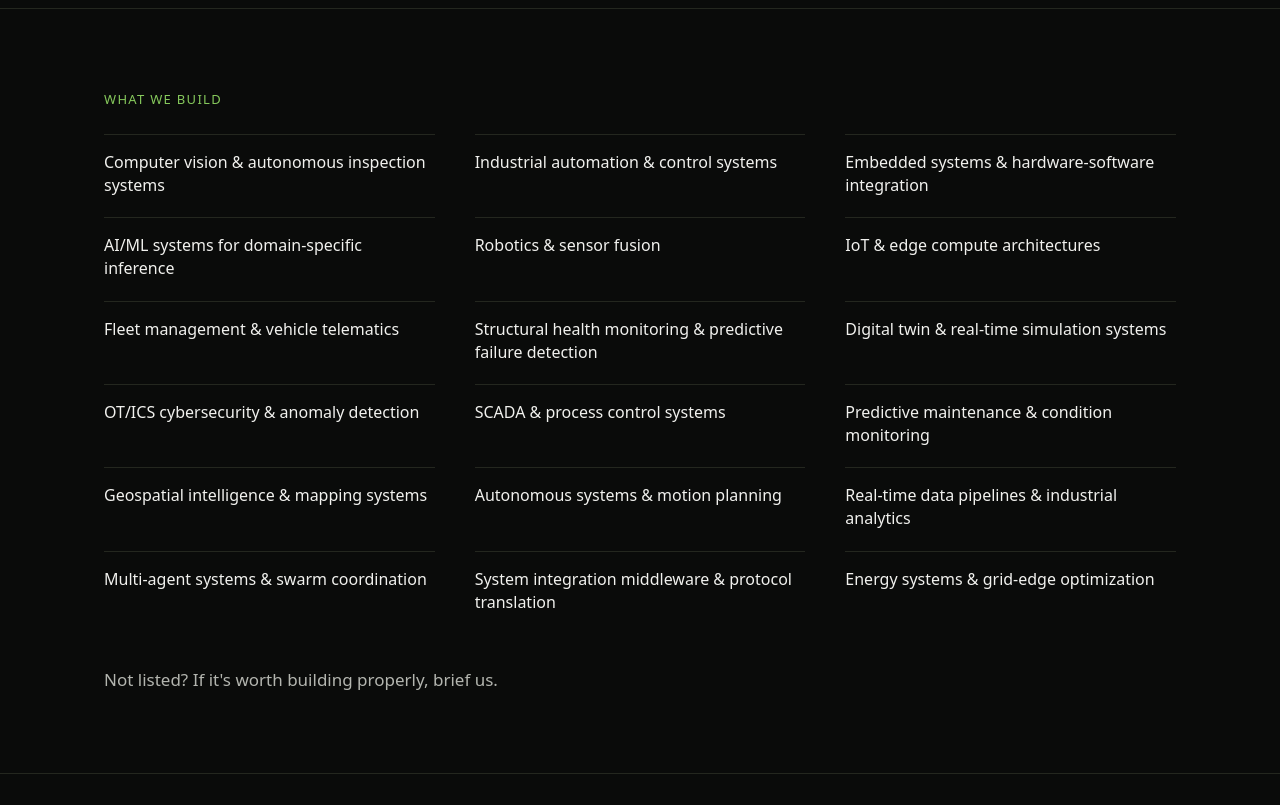
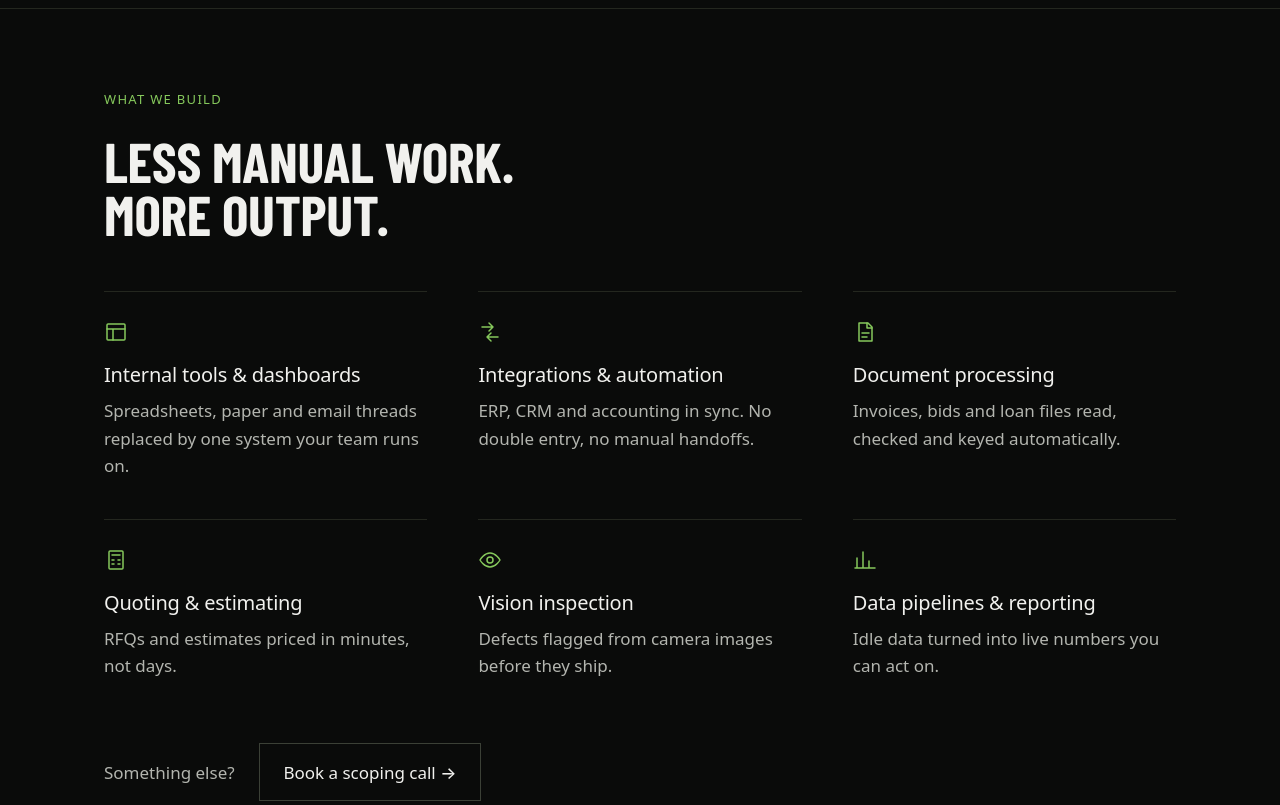
Before and after one commit to ahmadhassan44/deltav, a website: page src/index.html in a window 1280 px wide. Shown: the part 2060-2865 px from the top of the page. Drawn offline with Linux system fonts and the light colour scheme.

Commit message:
feat/homepage: rewrite "What we build" around what we deliver
Replace the 18 industrial/hardware domains with six items taken from
the services, demos and insights, each with a line icon and one-line
outcome. Add a section headline and a scoping-call button.

Co-Authored-By: Claude Opus 5.5 <noreply@anthropic.com>

```diff
--- a/src/index.html
+++ b/src/index.html
@@ -486,8 +486,46 @@
         font-size: 1rem;
         line-height: 1.45;
       }
+      .domains-head {
+        max-width: 18ch;
+        margin: 1rem 0 clamp(2rem, 4vw, 3.5rem);
+        font-size: clamp(2rem, 4.4vw, 3.5rem);
+      }
+      #domains .domain-grid {
+        grid-template-columns: repeat(auto-fill, minmax(min(100%, 19rem), 1fr));
+        column-gap: clamp(2rem, 4vw, 4rem);
+      }
+      #domains .domain-cell {
+        padding: 1.75rem 0 2.5rem;
+      }
+      #domains .domain-cell-name {
+        margin-bottom: 0.5rem;
+        font-size: 1.25rem;
+        font-weight: 500;
+        letter-spacing: -0.01em;
+      }
+      .domain-icon {
+        display: block;
+        width: 1.5rem;
+        height: 1.5rem;
+        margin-bottom: 1rem;
+        fill: none;
+        stroke: var(--accent-bright);
+        stroke-width: 1.5;
+        stroke-linecap: round;
+        stroke-linejoin: round;
+      }
+      .domain-cell-text {
+        max-width: 34ch;
+        color: var(--text-dim);
+        line-height: 1.6;
+      }
       .domain-cut {
-        margin-top: 2rem;
+        display: flex;
+        flex-wrap: wrap;
+        align-items: center;
+        gap: 1rem 1.5rem;
+        margin-top: 1.5rem;
         color: var(--text-dim);
       }
 
@@ -781,29 +819,43 @@
     <!-- ══ DOMAINS ═══════════════════════════════════════ -->
     <section id="domains">
       <div class="domains-inner">
-        <h2 class="section-label">What we build</h2>
+        <p class="section-label">What we build</p>
+        <h2 class="model-framing domains-head">Less manual work. More output.</h2>
         <ul class="domain-grid" role="list">
-          <li class="domain-cell domain-cell-name">Computer vision &amp; autonomous inspection systems</li>
-          <li class="domain-cell domain-cell-name">Industrial automation &amp; control systems</li>
-          <li class="domain-cell domain-cell-name">Embedded systems &amp; hardware-software integration</li>
-          <li class="domain-cell domain-cell-name">AI/ML systems for domain-specific inference</li>
-          <li class="domain-cell domain-cell-name">Robotics &amp; sensor fusion</li>
-          <li class="domain-cell domain-cell-name">IoT &amp; edge compute architectures</li>
-          <li class="domain-cell domain-cell-name">Fleet management &amp; vehicle telematics</li>
-          <li class="domain-cell domain-cell-name">Structural health monitoring &amp; predictive failure detection</li>
-          <li class="domain-cell domain-cell-name">Digital twin &amp; real-time simulation systems</li>
-          <li class="domain-cell domain-cell-name">OT/ICS cybersecurity &amp; anomaly detection</li>
-          <li class="domain-cell domain-cell-name">SCADA &amp; process control systems</li>
-          <li class="domain-cell domain-cell-name">Predictive maintenance &amp; condition monitoring</li>
-          <li class="domain-cell domain-cell-name">Geospatial intelligence &amp; mapping systems</li>
-          <li class="domain-cell domain-cell-name">Autonomous systems &amp; motion planning</li>
-          <li class="domain-cell domain-cell-name">Real-time data pipelines &amp; industrial analytics</li>
-          <li class="domain-cell domain-cell-name">Multi-agent systems &amp; swarm coordination</li>
-          <li class="domain-cell domain-cell-name">System integration middleware &amp; protocol translation</li>
-          <li class="domain-cell domain-cell-name">Energy systems &amp; grid-edge optimization</li>
+          <li class="domain-cell">
+            <svg class="domain-icon" viewBox="0 0 24 24" aria-hidden="true"><rect x="3" y="4" width="18" height="16" rx="1"/><path d="M3 9h18M9 9v11"/></svg>
+            <h3 class="domain-cell-name">Internal tools &amp; dashboards</h3>
+            <p class="domain-cell-text">Spreadsheets, paper and email threads replaced by one system your team runs on.</p>
+          </li>
+          <li class="domain-cell">
+            <svg class="domain-icon" viewBox="0 0 24 24" aria-hidden="true"><path d="M4 7h11M11 3l4 4-4 4M20 17H9M13 13l-4 4 4 4"/></svg>
+            <h3 class="domain-cell-name">Integrations &amp; automation</h3>
+            <p class="domain-cell-text">ERP, CRM and accounting in sync. No double entry, no manual handoffs.</p>
+          </li>
+          <li class="domain-cell">
+            <svg class="domain-icon" viewBox="0 0 24 24" aria-hidden="true"><path d="M6 3h9l4 4v14H6z"/><path d="M14 3v5h5M9 13h7M9 17h5"/></svg>
+            <h3 class="domain-cell-name">Document processing</h3>
+            <p class="domain-cell-text">Invoices, bids and loan files read, checked and keyed automatically.</p>
+          </li>
+          <li class="domain-cell">
+            <svg class="domain-icon" viewBox="0 0 24 24" aria-hidden="true"><rect x="5" y="3" width="14" height="18" rx="1"/><path d="M8 7h8M8 12h2M14 12h2M8 16h2M14 16h2"/></svg>
+            <h3 class="domain-cell-name">Quoting &amp; estimating</h3>
+            <p class="domain-cell-text">RFQs and estimates priced in minutes, not days.</p>
+          </li>
+          <li class="domain-cell">
+            <svg class="domain-icon" viewBox="0 0 24 24" aria-hidden="true"><path d="M2 12s4-7 10-7 10 7 10 7-4 7-10 7S2 12 2 12z"/><circle cx="12" cy="12" r="3"/></svg>
+            <h3 class="domain-cell-name">Vision inspection</h3>
+            <p class="domain-cell-text">Defects flagged from camera images before they ship.</p>
+          </li>
+          <li class="domain-cell">
+            <svg class="domain-icon" viewBox="0 0 24 24" aria-hidden="true"><path d="M4 20V10M10 20V4M16 20v-7M22 20H2"/></svg>
+            <h3 class="domain-cell-name">Data pipelines &amp; reporting</h3>
+            <p class="domain-cell-text">Idle data turned into live numbers you can act on.</p>
+          </li>
         </ul>
         <p class="domain-cut">
-          Not listed? If it's worth building properly, brief us.
+          <span>Something else?</span>
+          <a class="btn-ghost" href="#intake">Book a scoping call →</a>
         </p>
       </div>
     </section>
```
